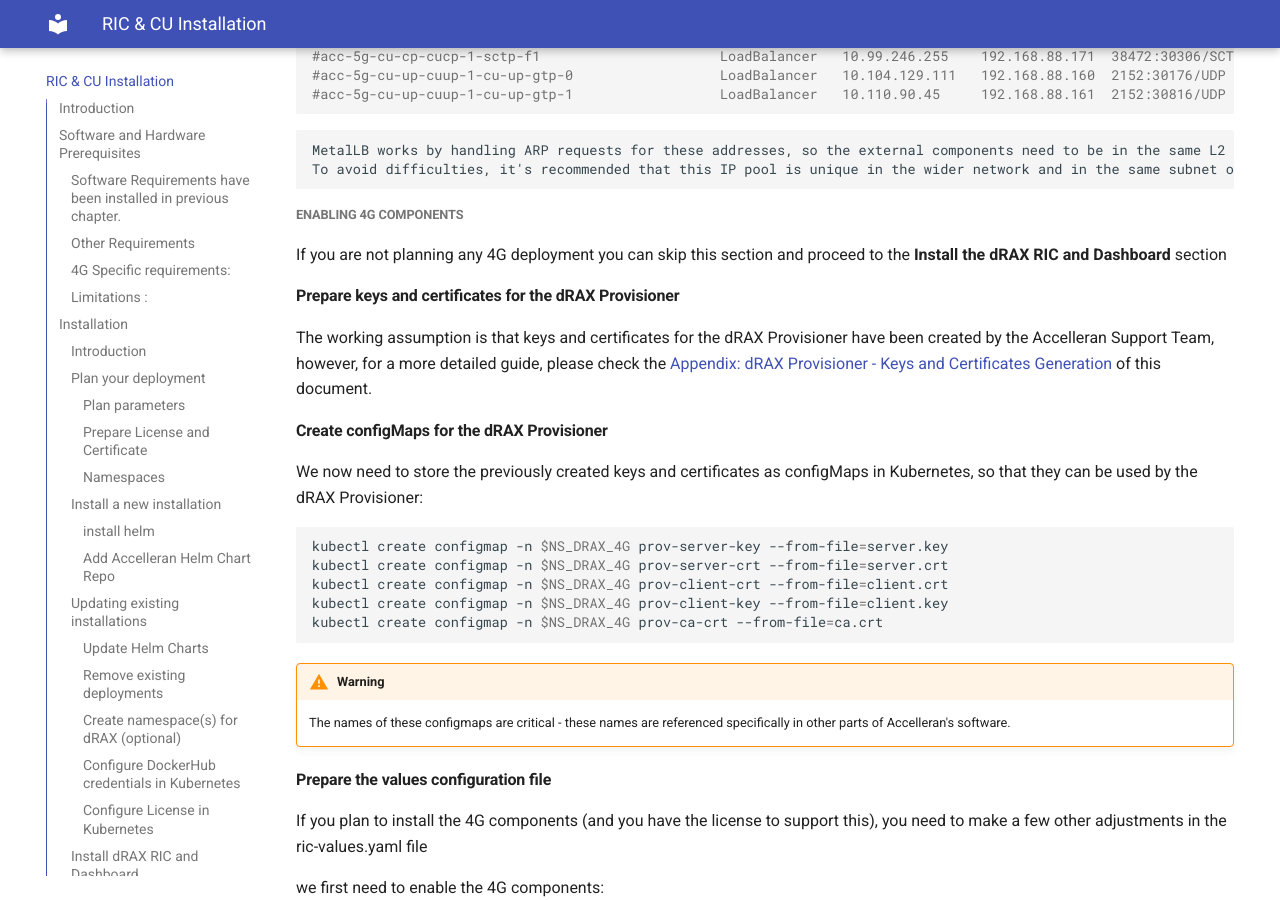
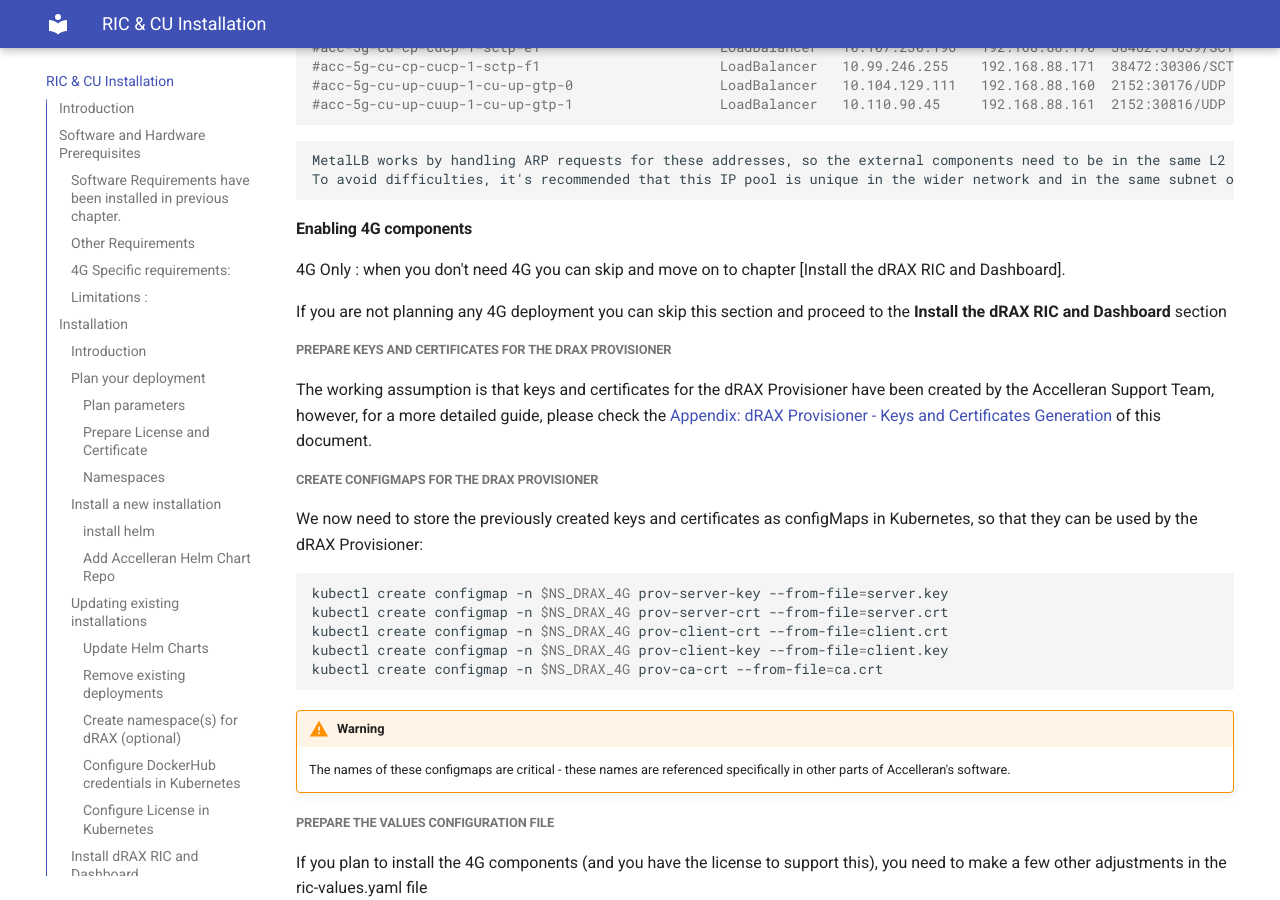
Before and after one commit to accelleran/drax-docs, an MkDocs documentation site: the page built from docs/drax-install/index.md, in a window 1280 px wide and 900 px high, scrolled down 7648 px. Built offline with MkDocs 1.6.1 and Material for MkDocs 9.7.7, drawn with Linux system fonts in a browser that asks for light colours; the version menu is left out.

Commit message:
Update index.md

````diff
--- a/docs/drax-install/index.md
+++ b/docs/drax-install/index.md
@@ -271,7 +271,7 @@ global:
 
 > NOTE: For the monitoredNamespaces list, make sure that each value is unique, i.e. if two of the namespaces are the same, only add them to the list once.
 
-##### Dashboard specific configuration
+#### Dashboard specific configuration
 If you are browsing the dRAX Dashboard from a machine that can reach the `$NODE_IP`, this chapter can be ignored.
 
 When opening the dRAX Dashboard in a browser, the frontend needs to be able to connect to the backend.
@@ -298,7 +298,7 @@ dash-front-back-end:
         apiUrl: "publicIP"
 ```
 
-##### Enabling 5G components
+#### Enabling 5G components
 
 If you plan to install the 5G components (and you have the license to support this), you need to make a few other adjustments to the `ric-values.yaml` file:
 Set the let the $E1_CU_IP and $F1_CU_IP be the last in the range of ip addresses in the file below.
@@ -333,15 +333,16 @@ kubectl get services
     MetalLB works by handling ARP requests for these addresses, so the external components need to be in the same L2 subnet in order to access these interfaces.
     To avoid difficulties, it's recommended that this IP pool is unique in the wider network and in the same subnet of your Kubernetes Node
 
-##### Enabling 4G components
+#### Enabling 4G components
+4G Only : when you don't need 4G you can skip and move on to chapter [Install the dRAX RIC and Dashboard].
 
 If you are not planning any 4G deployment you can skip this section and proceed to the **Install the dRAX RIC and Dashboard** section
 
-#### Prepare keys and certificates for the dRAX Provisioner
+##### Prepare keys and certificates for the dRAX Provisioner
 
 The working assumption is that keys and certificates for the dRAX Provisioner have been created by the Accelleran Support Team, however, for a more detailed guide, please check the [Appendix: dRAX Provisioner - Keys and Certificates Generation](#appendix-drax-provisioner-keys-and-certificates-generation) of this document.
 
-#### Create configMaps for the dRAX Provisioner
+##### Create configMaps for the dRAX Provisioner
 
 We now need to store the previously created keys and certificates as configMaps in Kubernetes, so that they can be used by the dRAX Provisioner:
 
@@ -356,7 +357,7 @@ kubectl create configmap -n $NS_DRAX_4G prov-ca-crt --from-file=ca.crt
 !!! warning
     The names of these configmaps are critical - these names are referenced specifically in other parts of Accelleran's software.
 
-#### Prepare the values configuration file
+##### Prepare the values configuration file
 If you plan to install the 4G components (and you have the license to support this), you need to make a few other adjustments in the ric-values.yaml file
 
 we first need to enable the 4G components:
````
